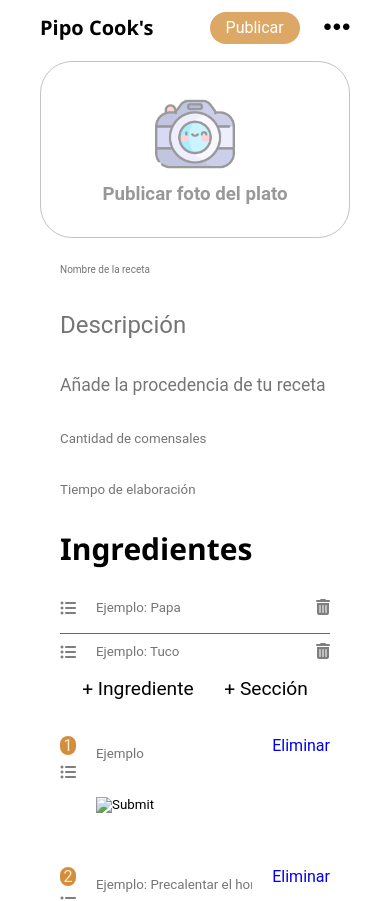
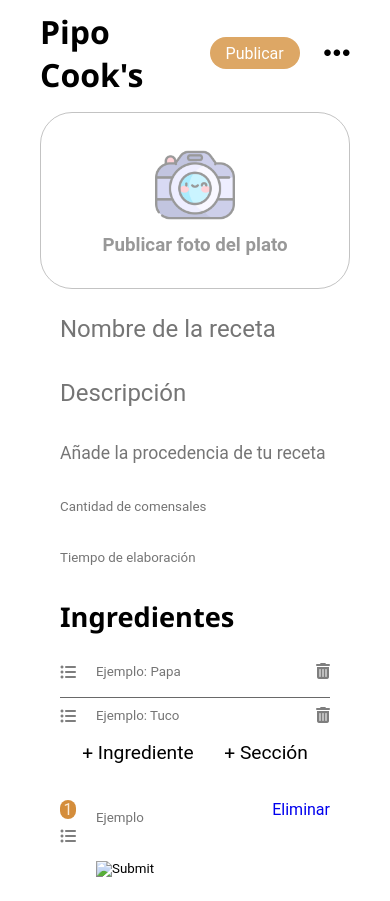
Before and after one commit to b-bastan/proyecto1_practicas-profesionales, a PHP site: template pipocooks/templates/nuevaReceta.html in a window 390 px wide. Shown: the top 901 px of the page. Run offline with PHP 8.4, Linux system fonts and the light colour scheme; the template is opened without the code that fills it, so the values that code supplies are empty; some libraries are stand-ins or nearby versions.

Commit message:
Responsive nuevaReceta

```diff
--- a/pipocooks/css/styles-nuevaReceta.css
+++ b/pipocooks/css/styles-nuevaReceta.css
@@ -117,7 +117,15 @@
 /* Info receta */
 
 #nombreReceta {
-    font-size: 2rem;
+    font-size: 2em;
+}
+
+#descripcion {
+    font-size: 1.5em;
+}
+
+#procedencia {
+    font-size: 1.1em;
 }
 
 .info-receta {
@@ -253,7 +261,7 @@
 
     /* Header */
     .nav h1{
-        font-size: 20px;
+        font-size: 2em;
     }
 
     header {
@@ -273,6 +281,20 @@
     /* info-receta */
 
     #nombreReceta {
-        font-size: 10px;
+        font-size: 1.5em;
+    }
+
+    #descripcion {
+        font-size: 1.3em;
+    }
+
+    #procedencia {
+        font-size: 1em;
+    }
+
+    /* Ingredientes */
+
+    #ingredientes h1 {
+        font-size: 1.7em;
     }
 }
```
